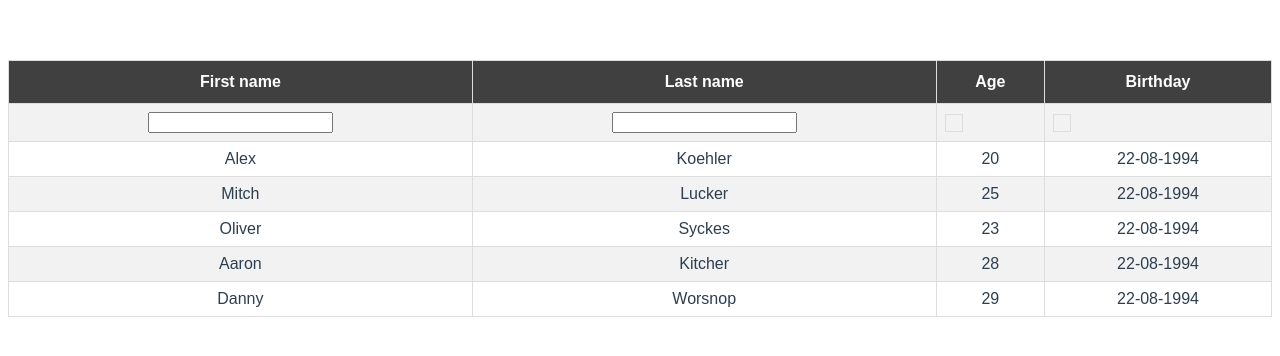
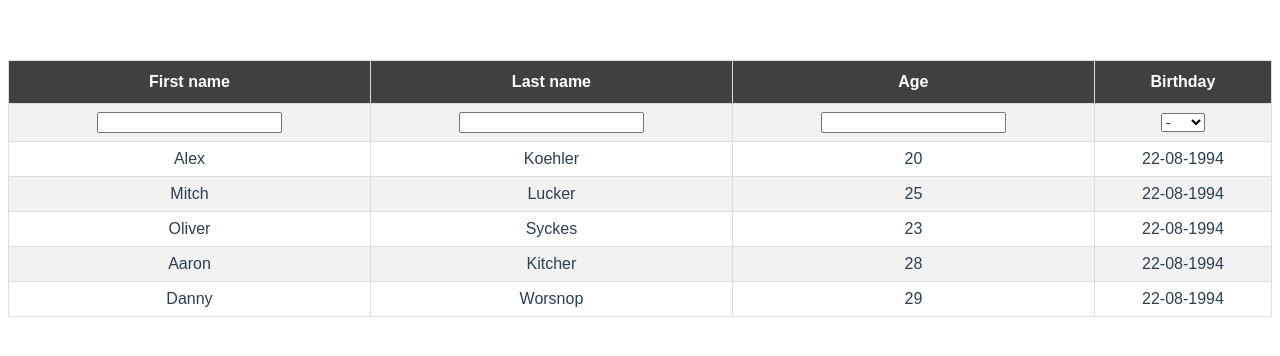
Before and after one commit to mrabaev48/vue-test-apps, a Vue app: page / in a window 1280 px wide. Shown: the top 356 px of the page. Built offline with nearby package versions, Linux system fonts and the light colour scheme.

Commit message:
implementing filters - in progress

```diff
--- a/src/App.tsx
+++ b/src/App.tsx
@@ -16,7 +16,7 @@ export default class App extends Vue {
                             {title: 'First name', dataSource: 'firstName', type: COLUMN_TYPE.STRING},
                             {dataSource: 'lastName', title: 'Last name', type: COLUMN_TYPE.STRING},
                             {dataSource: 'age', title: 'Age', type: COLUMN_TYPE.NUMBER},
-                            {dataSource: 'birthday', title: 'Birthday', type: COLUMN_TYPE.DATE},
+                            {dataSource: 'birthday', title: 'Birthday', type: COLUMN_TYPE.BOOL},
                         ],
                         dataSource: [
                             {
--- a/src/components/dataTable/DataTable.tsx
+++ b/src/components/dataTable/DataTable.tsx
@@ -7,6 +7,8 @@ import {VueComponent} from "@/shims-vue";
 import {TableBody} from "@/components/dataTable/TableBody";
 import {TableCell} from "@/components/dataTable/TableCell";
 import {StringFilter} from "@/components/dataTable/filters/StringFilter";
+import {NumberFilter} from "@/components/dataTable/filters/NumberFilters";
+import {BoolFilter} from "@/components/dataTable/filters/BoolFilter";
 
 
 export interface DataTableOptionsProps {
@@ -44,8 +46,8 @@ export class DataTable extends VueComponent<DataTableOptionsProps> {
     private filters: any = {
         DATE: TableCell,
         STRING: StringFilter,
-        NUMBER: TableCell,
-        BOOL: TableCell,
+        NUMBER: NumberFilter,
+        BOOL: BoolFilter,
     }
 
     render() {
--- /dev/null
+++ b/src/components/dataTable/filters/BoolFilter.tsx
@@ -0,0 +1,29 @@
+import {Component, Vue} from "vue-property-decorator";
+import {VNode} from "vue";
+import {VueComponent} from "@/shims-vue";
+
+@Component
+export class BoolFilter extends VueComponent {
+    filterOptions = ['Yes', 'No', '-']
+
+    selectedValue = '-'
+
+    onValueChanged(event: Event) {
+        console.log('newVal: ', event)
+        // this.selectedValue = newVal
+    }
+
+    render(): VNode {
+        const options = this.filterOptions.map(x => {
+            return (
+                <option selected={x === this.selectedValue} on-change={this.onValueChanged} value={x}>{x}</option>
+            )
+        })
+
+        return (
+            <select>
+                {options}
+            </select>
+        )
+    }
+}
--- /dev/null
+++ b/src/components/dataTable/filters/NumberFilters.tsx
@@ -0,0 +1,12 @@
+import {Component, Vue} from "vue-property-decorator";
+import {VNode} from "vue";
+import {VueComponent} from "@/shims-vue";
+
+@Component
+export class NumberFilter extends VueComponent {
+    render(): VNode {
+        return (
+            <input type='text'/>
+        )
+    }
+}
```
